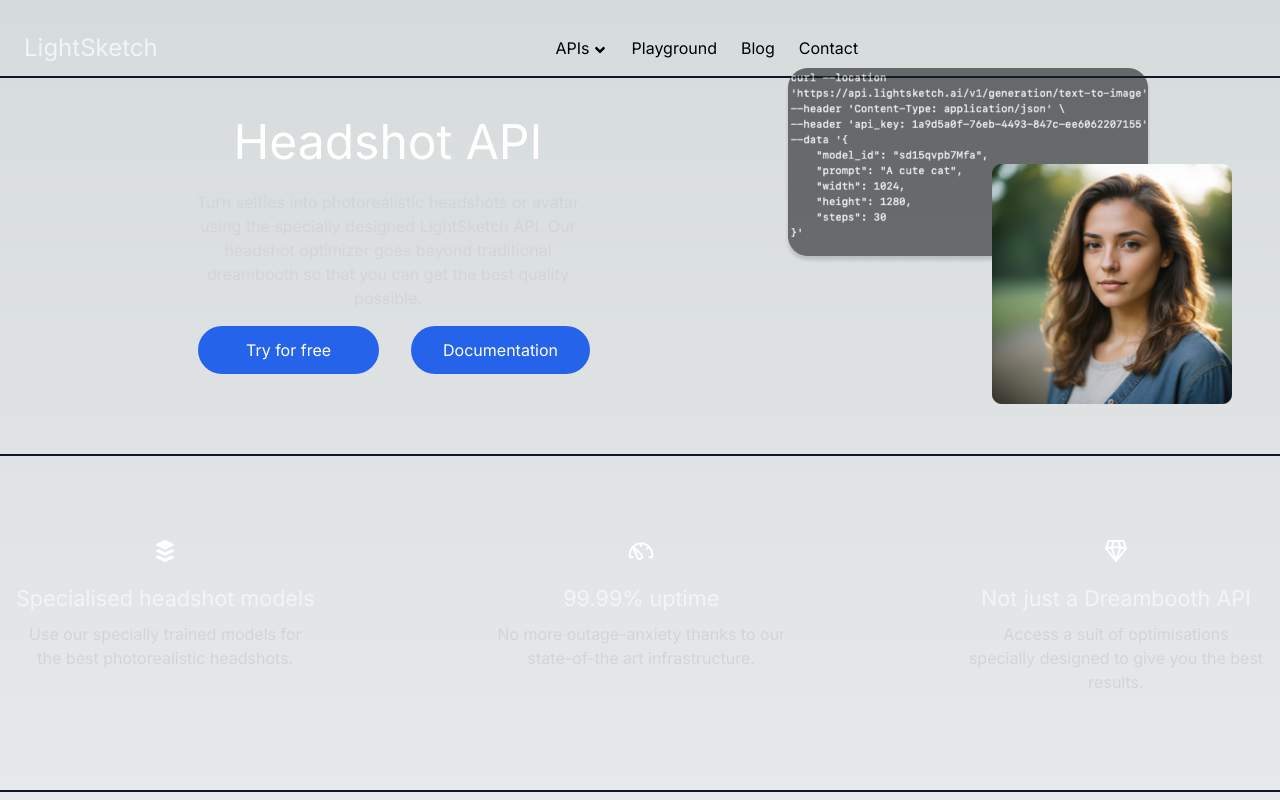
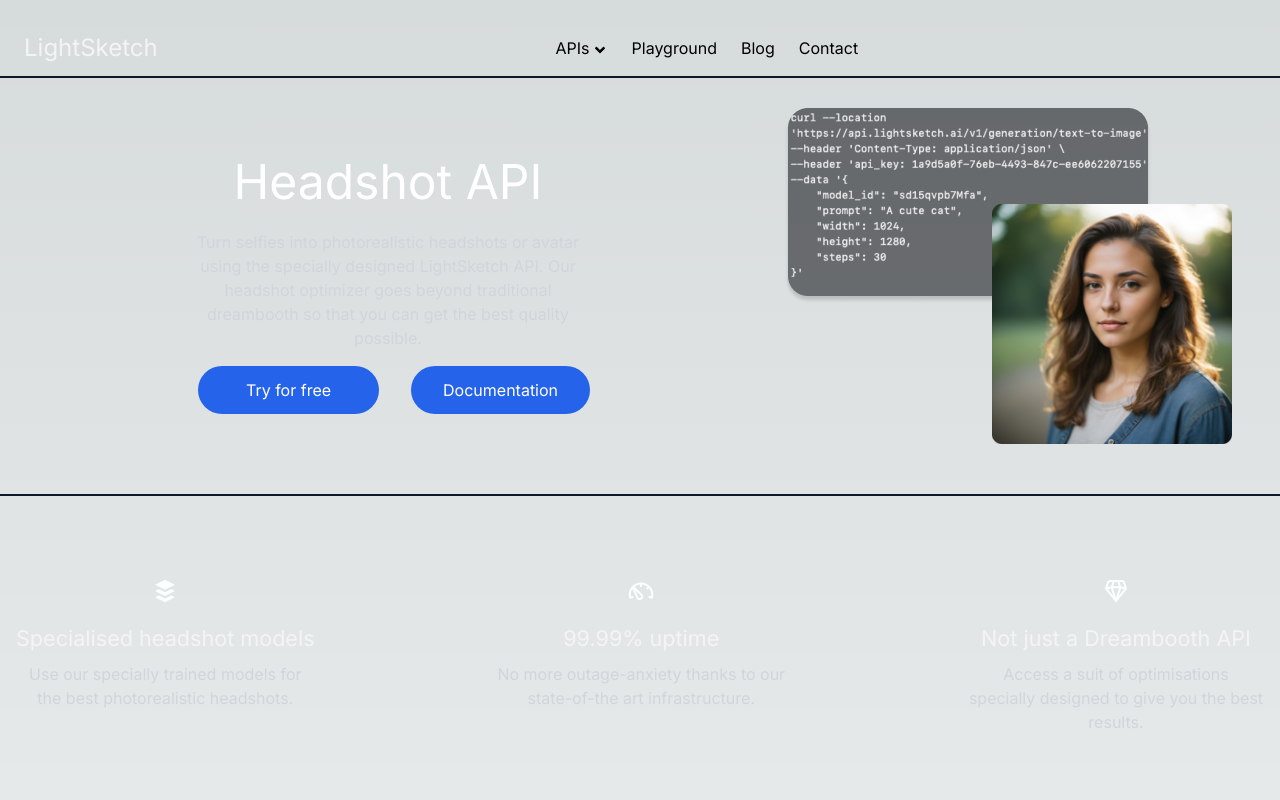
Before and after one commit to Fr0stm0urn3/lightsketch, a Next.js app: page / in a window 1280 px wide. Shown: the top 800 px of the page. Built offline with nearby package versions, Linux system fonts and the light colour scheme.

Commit message:
Slight margin adjustment

```diff
--- a/components/Hero.jsx
+++ b/components/Hero.jsx
@@ -5,7 +5,7 @@
   return (
     <>
       <div className="border border-slate-900  mt-3" />
-      <header className="container mx-auto flex flex-col space-y-10  lg:items-center lg:flex-row lg:space-y-0 lg:justify-between mt-8 lg:mt-10 lg:space-x-10 px-8">
+      <header className="container mx-auto flex flex-col space-y-10  lg:items-center lg:flex-row lg:space-y-0 lg:justify-between mt-20 lg:space-x-10 px-8">
         <div className="mb-32 lg:mb-0  mx-auto">
           <h1 className="text-5xl text-white text-center mb-6">{title}</h1>
           <p className="text-gray-300 text-center max-w-lg lg:max-w-sm mx-auto text-lg lg:text-base">
```
